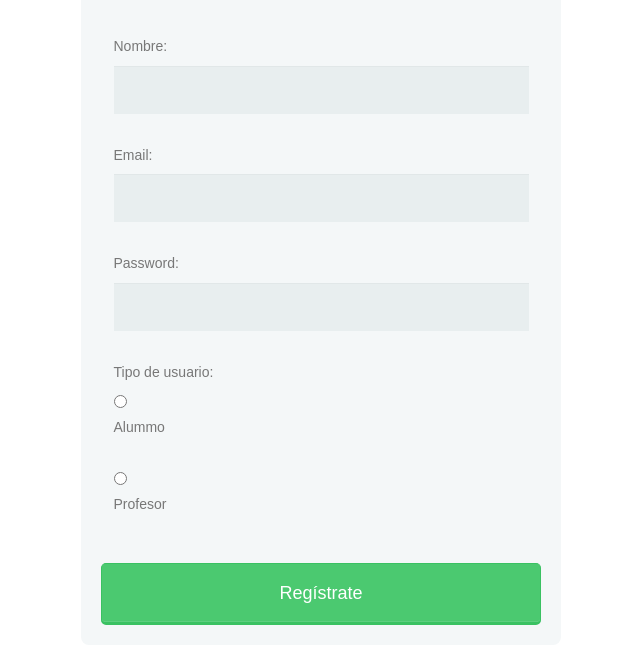
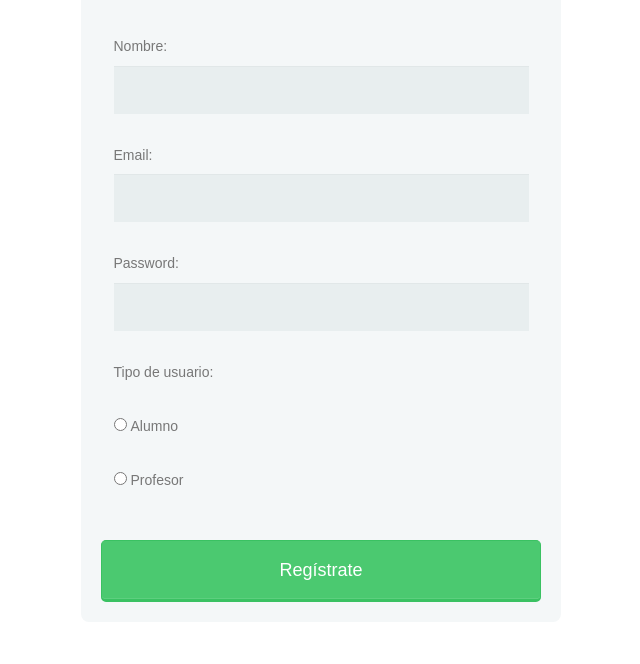
Before and after one commit to yarizzanz/awsitzproyecto, a plain HTML site: page registro.html in a window 1280 px wide. Shown: the part 96-760 px from the top of the page, without its empty margins (319-959 px from the left). Drawn offline with Linux system fonts and the light colour scheme.

Commit message:
Update registro.html

```diff
--- a/registro.html
+++ b/registro.html
@@ -27,8 +27,14 @@
           <input type="password" id="password" name="password">
 
           <label>Tipo de usuario:</label>
-          <input type="radio" id="alumno" value="alumno" name="alumno"><label>Alummo</label><br>
-          <input type="radio" id="profesor" value="profesor" name="profesor"><label>Profesor</label>
+           <br>
+
+           <label for="alumno">
+            <input type="radio" id="alumno" value="alumno" name="alumno">Alumno
+            </label><br>
+            <label for="profesor">
+             <input type="radio" id="profesor" value="profesor" name="profesor">Profesor
+              </label>
         </fieldset>
 
 
```
